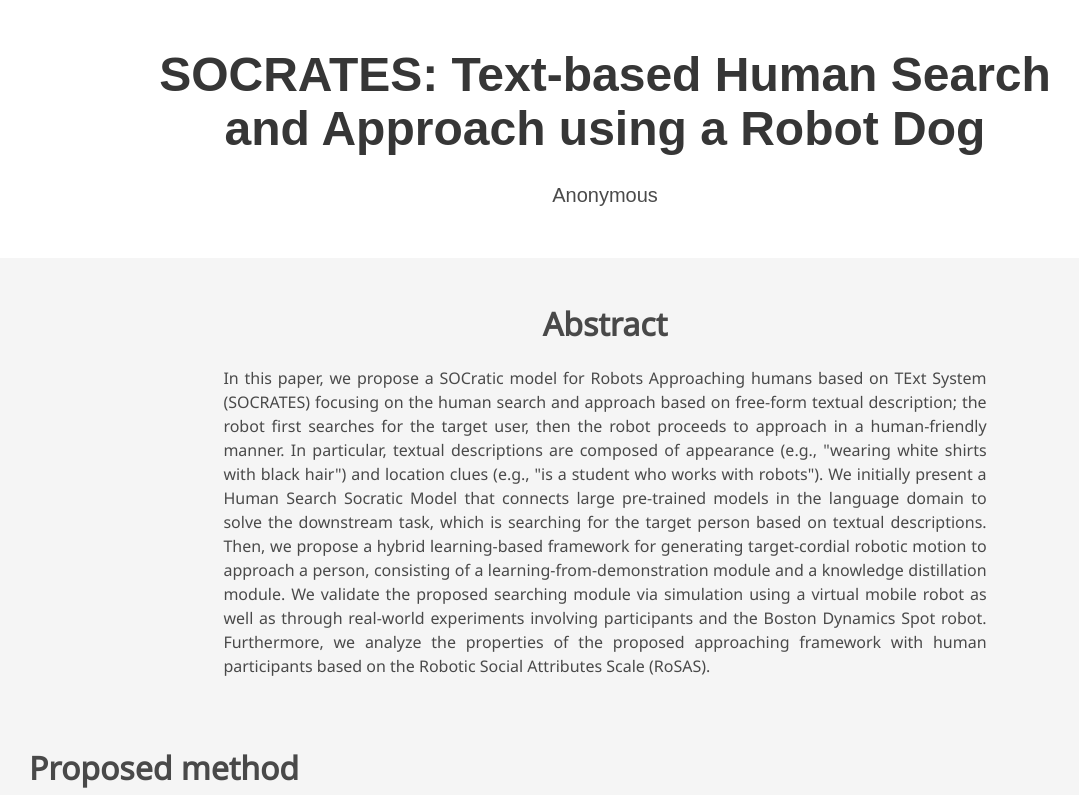
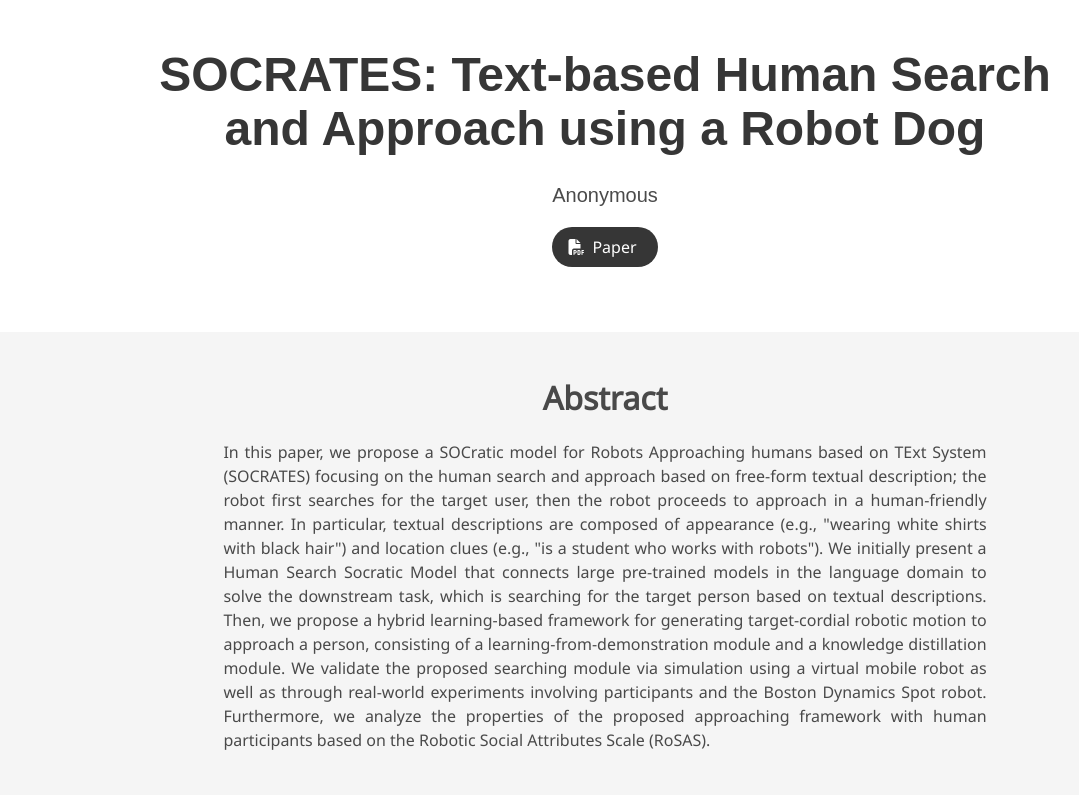
Before and after one commit to SocratesRobotDog/SocratesRobotDog.github.io, a plain HTML site: page index.html in a window 1280 px wide. Shown: the top 795 px of the page, without its empty margins (35-1114 px from the left). Drawn offline with nearby package versions, Linux system fonts and the light colour scheme; grey boxes are pictures that could not be loaded; some icons are missing; a web font is replaced by a local one.

Commit message:
design update

```diff
--- a/index.html
+++ b/index.html
@@ -54,9 +54,21 @@
         <div class="columns is-centered">
             <div class="column has-text-centered">
             <h1 class="title is-1 publication-title">SOCRATES: Text-based Human Search and Approach using a Robot Dog</h1>
-            <div class="is-size-5 publication-authors">
-                <span class="author-block">Anonymous</span>
+                <div class="is-size-5 publication-authors">
+                    <span class="author-block">Anonymous</span>
                 </div>
+                <div class="column has-text-centered">
+                    <div class="publication-links">
+                         <!-- Arxiv PDF link -->
+                      <span class="link-block">
+                        <a href="https://arxiv.org/abs/2302.05324" target="_blank"
+                        class="external-link button is-normal is-rounded is-dark">
+                        <span class="icon">
+                          <i class="fas fa-file-pdf"></i>
+                        </span>
+                        <span>Paper</span>
+                      </a>
+                    </span>
             </div>
         </div>
     </div>
```
